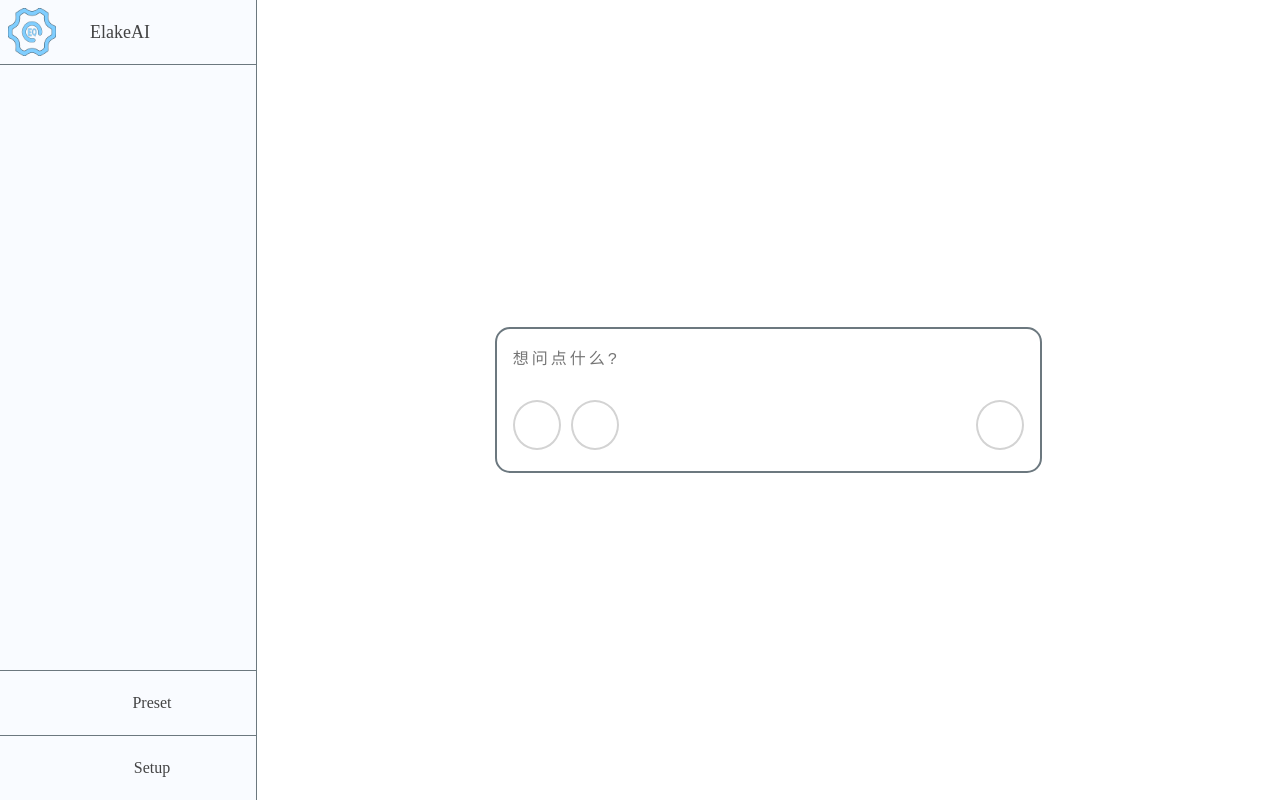
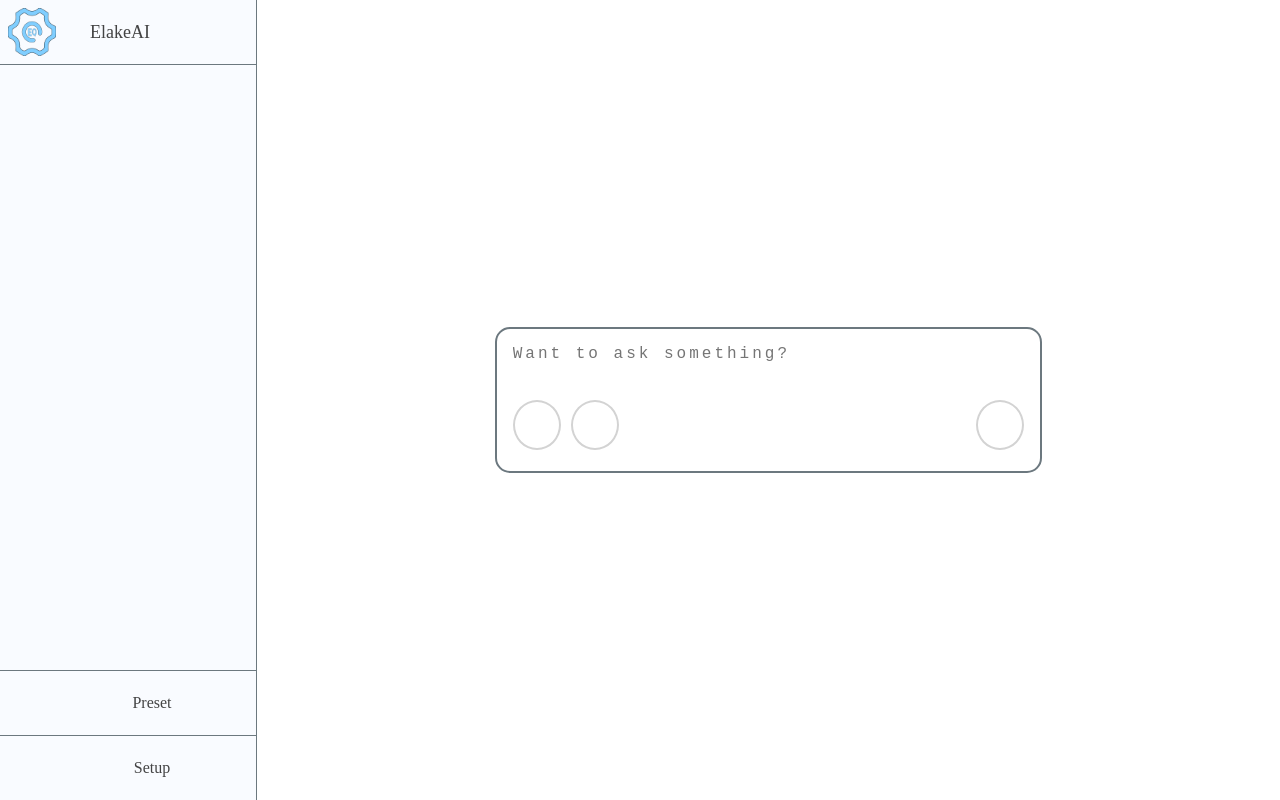
Before and after one commit to Erhai-lake/ElakeAI, a Vue app: page /#/ in a window 1280 px wide. Built offline with nearby package versions, Linux system fonts and the light colour scheme; what vue-toast-notification would draw is missing.

Commit message:
feat(i18n): 为 AIInput 组件添加国际化支持- 在 AIInput.vue 中为聊天输入框和标签添加了国际化支持 - 在 en.json 和 zh-CN.json 中添加了相应的英文和中文翻译 - 使用 $t 函数来动态获取翻译文本

```diff
--- a/src/components/AIInput.vue
+++ b/src/components/AIInput.vue
@@ -61,25 +61,25 @@ export default defineComponent({
             </label>
         </div>
         <!--聊天输入框-->
-        <textarea id="ChatInput" placeholder="想问点什么?" ref="textareaRef"></textarea>
+        <textarea id="ChatInput" :placeholder="$t('AIInput.ChatInputPlaceholder')" ref="textareaRef"></textarea>
         <!--按钮栏-->
         <div class="ButtonBar">
             <!--附件-->
-            <label for="Appendix">
+            <label for="Appendix" :title="$t('AIInput.Appendix')">
                 <svg class="icon" aria-hidden="true">
                     <use xlink:href="#icon-Link"></use>
                 </svg>
             </label>
             <!--联网搜索-->
             <input id="Search" type="checkbox"/>
-            <label for="Search">
+            <label for="Search" :title="$t('AIInput.Search')">
                 <svg class="icon" aria-hidden="true">
                     <use xlink:href="#icon-Networking"></use>
                 </svg>
             </label>
             <div></div>
             <!--发送-->
-            <label for="Send" class="Send">
+            <label for="Send" :title="$t('AIInput.Send')" class="Send">
                 <svg class="icon" aria-hidden="true">
                     <use xlink:href="#icon-Send"></use>
                 </svg>
--- a/src/locales/en.json
+++ b/src/locales/en.json
@@ -12,5 +12,11 @@
         "Expand": "Expand sidebar",
         "Preset": "Preset",
         "Setup": "Setup"
+    },
+    "AIInput": {
+        "ChatInputPlaceholder": "Want to ask something?",
+        "Appendix": "Appendix",
+        "Search": "Networked Search",
+        "Send": "Send"
     }
 }
--- a/src/locales/zh-CN.json
+++ b/src/locales/zh-CN.json
@@ -12,5 +12,11 @@
         "Expand": "展开边栏",
         "Preset": "预设",
         "Setup": "设置"
+    },
+    "AIInput": {
+        "ChatInputPlaceholder": "想问点什么吗？",
+        "Appendix": "附录",
+        "Search": "联网搜索",
+        "Send": "发送"
     }
 }
```
